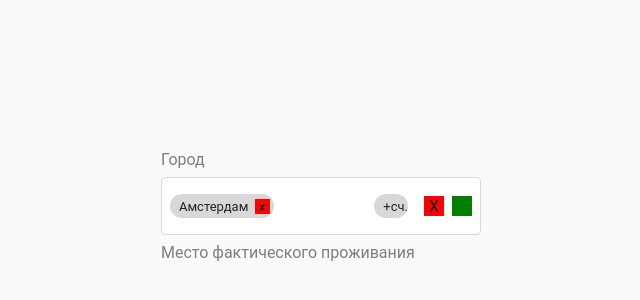
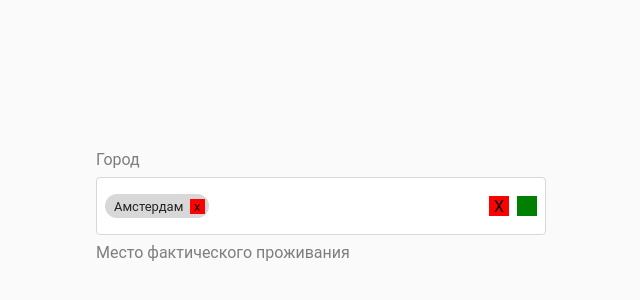
Before and after one commit to Alexey25041991/select-multiSelect, a React (Create React App) app: page / in a window 1280 px wide. Shown: the part 50-350 px from the top of the page, without its empty margins (319-959 px from the left). Built offline with nearby package versions, Linux system fonts and the light colour scheme.

Commit message:
After lesson 2

```diff
--- a/src/App.tsx
+++ b/src/App.tsx
@@ -51,18 +51,20 @@ const App = () => {
 
         <AppWrapper>
           <MySelect
+            width={450}
             options={options}
-            value={'Amsterdam'}
-            isMulti
-          //   disabled={options[1].checked ? true : false}
-          //   clearable={options[0].checked ? true : false}
-          //   error={options[2].checked ? true : false}
-          //   label={options[3].checked ? '' : 'Город'}
-          //   placeholder={options[4].checked ? '' : 'Выберите из списка'}
-          //   additionalText={options[5].checked ? 'Место фактического проживания' : ''}
+            initialValue={'Amsterdam'}
+            // isMulti
+            // disabled={options[1].checked ? true : false}
+            // clearable={options[0].checked ? true : false}
+            // error={options[2].checked ? true : false}
+            // label={options[3].checked ? '' : 'Город'}
+            // placeholder={options[4].checked ? '' : 'Выберите из списка'}
+            // additionalText={options[5].checked ? 'Место фактического проживания' : ''}
           />
         </AppWrapper>
       </div>
+
       {/* <div>
         <div>
           <div
--- /dev/null
+++ b/src/components/MySelect/ChipItem.tsx
@@ -0,0 +1,38 @@
+import React, { useCallback } from 'react';
+
+import { IChipItemProps } from 'types';
+import {
+  ChipItemWrapper, CloseIconContainer, CloseSolidIcon
+} from './styled';
+
+
+
+const ChipItem: React.FC<IChipItemProps> = ({
+  children, value,
+  currentMultiValue,
+  setCurrentMultiValue,
+  ...restProps
+}) => {
+  const handleRemoveChipClick = useCallback((e) => {
+    e.stopPropagation();
+    setCurrentMultiValue(currentMultiValue.filter((opt: any) => opt.value !== e.target.dataset.value));
+  }, [ currentMultiValue, setCurrentMultiValue ]);
+
+
+  return (
+    <ChipItemWrapper {...restProps}>
+      {children}
+
+      <CloseIconContainer>
+        <CloseSolidIcon
+          onClick={handleRemoveChipClick}
+          data-value={value}
+        >
+          x
+        </CloseSolidIcon>
+      </CloseIconContainer>
+    </ChipItemWrapper>
+  );
+};
+
+export default ChipItem;
--- a/src/components/MySelect/MySelect.tsx
+++ b/src/components/MySelect/MySelect.tsx
@@ -1,15 +1,28 @@
-import React, { useState, useCallback } from 'react';
+import React, { useState, useCallback, useRef, useEffect } from 'react';
+
+import ChipItem from './ChipItem';
 import { ISelectProps, ISelectItem } from 'types';
-import { SelectWrapper, OptionWrapper, OptionContent, CurrentValue, IndicatorsContainerWrapper, ArrowDownIcon, CloseIcon, SelectContainer, Label, AdditionalText, Checkbox, ValueContainerWrapper, ChipItem, ChipItemChecbox, CloseIconContainer, CloseSolidIcon} from './styled';
+import {
+  SelectWrapper, OptionWrapper, OptionContent,
+  CurrentValue, IndicatorsContainerWrapper,
+  ArrowDownIcon, CloseIcon, SelectContainer,
+  Label, AdditionalText, Checkbox, ValueContainerWrapper,
+} from './styled';
+
+
+// Поиск нужной опции среди всех
+const findOption: any = (options: ISelectItem[], value: string) => {
+  return options.filter(opt => opt.value === value)[0];
+};
 
 
 const MySelect: React.FC<ISelectProps> = ({
-  width, options, value
+  width, options, initialValue
 }) => {
-  const findOption = (options: ISelectItem[], value: string) => {
-    return options.filter(opt => opt.value === value)[0];
-  };
+  const valueContainerWrapperRef = useRef();
 
+
+  // Дропдаун открыт/закрыт
 
   const [ opened, setOpened ] = useState<boolean>(false);
 
@@ -18,12 +31,48 @@ const MySelect: React.FC<ISelectProps> = ({
   }, []);
 
 
-  const [ currentValue, setCurrentValue ] = useState<string>(value!);
+  // Текущее значение для multi-селекта
+
+  const [ currentMultiValue, setCurrentMultiValue ] = useState<ISelectItem[]>([ findOption(options, initialValue!) ]);
+
+  const handleRemoveAllClick = useCallback((e) => {
+    e.stopPropagation();
+    setCurrentMultiValue([]);
+  }, []);
 
   const handleOptionClick = useCallback((e) => {
-    setCurrentValue(e.target.dataset.value);
-    setOpened(false);
-  }, []);
+    e.persist();
+
+    if (!findOption(currentMultiValue, e.target.dataset.value)) {
+      setCurrentMultiValue(
+        (currentMultiValue) => [ ...currentMultiValue, findOption(options, e.target.dataset.value) ]
+      );
+    } else {
+      setCurrentMultiValue(
+        (currentMultiValue) => currentMultiValue.filter((opt: any) => opt.value !== e.target.dataset.value)
+      );
+    };
+  }, [ currentMultiValue, options ]);
+
+  useEffect(() => {
+    const availableSpace = (width || 150) - 65;
+
+    const wrapperNode: any = valueContainerWrapperRef.current;
+
+    if (wrapperNode) {
+      const nodesArr = Array.prototype.slice.call(wrapperNode.childNodes ? wrapperNode.childNodes : []);
+      let occupiedWidth = 0;
+
+      nodesArr.map((chip: any) => {
+        if (chip.dataset.isChip) {
+          occupiedWidth += Math.round(chip.getBoundingClientRect().width);
+        };
+      });
+
+      console.log('occupiedWidth', occupiedWidth)
+      console.log('diff', availableSpace - occupiedWidth)
+    };
+  });
 
 
   return (
@@ -34,30 +83,35 @@ const MySelect: React.FC<ISelectProps> = ({
 
       <SelectContainer>
         <CurrentValue onClick={handleSelectWrapperClick}>
-          <ValueContainerWrapper>
-            <ChipItem>
-              {currentValue ? findOption(options, currentValue).label : 'Не выбрано'}
+          <ValueContainerWrapper ref={valueContainerWrapperRef}>
+            {currentMultiValue.length
+              ? currentMultiValue.map(
+                  v => (
+                    <ChipItem
+                      key={v.value} value={v.value} data-is-chip
+                      currentMultiValue={currentMultiValue}
+                      setCurrentMultiValue={setCurrentMultiValue}
+                    >
+                      {findOption(options, v.value).label}
+                    </ChipItem>
+                  )
+                )
+              : <span>Не выбрано</span>
+            }
 
-              <CloseIconContainer>
-                <CloseSolidIcon>x</CloseSolidIcon>
-              </CloseIconContainer>
-            </ChipItem>
-            <ChipItemChecbox>+сч.</ChipItemChecbox>
+            {/* <ChipItemChecbox>+сч.</ChipItemChecbox> */}
           </ValueContainerWrapper>
 
           <IndicatorsContainerWrapper>
             <CloseIcon
+              onClick={handleRemoveAllClick}
               menuIsOpen={opened}
               disabled={false}
-              // width={30}
-              // height={30}
             >X</CloseIcon>
 
             <ArrowDownIcon
               menuIsOpen={opened}
               disabled={false}
-              // width={30}
-              // height={30}
             />
           </IndicatorsContainerWrapper>
         </CurrentValue>
@@ -71,8 +125,8 @@ const MySelect: React.FC<ISelectProps> = ({
                   data-value={value}
                   onClick={handleOptionClick}
                 >
-                  <Checkbox>
-                    <input type='checkbox' />
+                  <Checkbox style={{ pointerEvents: 'none' }}>
+                    <input type='checkbox' checked={!!findOption(currentMultiValue, value)} readOnly />
                   </Checkbox>
 
                   {label}
--- a/src/components/MySelect/styled.ts
+++ b/src/components/MySelect/styled.tsx
@@ -1,3 +1,4 @@
+import React, { forwardRef } from 'react';
 import styled, { css } from 'styled-components';
 // import {ShortArrowDownOutlineIcon} from '../Icons/ShortArrowDownOutlineIcon';
 // import {CloseOutlineIcon} from '../Icons/CloseOutlineIcon';
@@ -64,8 +65,14 @@ export const CurrentValue = styled.div`
   // padding-left: 12px;
 `;
 
-export const ValueContainerWrapper= styled.div`
-align-items: center;
+export const ValueContainerWrapper = styled(forwardRef((props: any, ref: any) => {
+  return (
+    <div ref={ref} {...props}>
+      {props.children}
+    </div>
+  );
+}))`
+  align-items: center;
   box-sizing: border-box;
   display: flex;
   flex: 1;
@@ -75,7 +82,7 @@ align-items: center;
   margin: 0 8px !important;
 `;
 
-export const ChipItem= styled.div`
+export const ChipItemWrapper = styled.div`
   position: relative;
   box-sizing: border-box;
   max-width: 400px;
@@ -90,7 +97,7 @@ export const ChipItem= styled.div`
   align-items: center;
 `;
 
-export const ChipItemChecbox= styled.div`
+export const ChipItemChecbox = styled.div`
   position: absolute;
   box-sizing: border-box;
   max-width: 400px;
@@ -106,24 +113,28 @@ export const ChipItemChecbox= styled.div`
   right: 0;
 `;
 
-export const CloseIconContainer= styled.div`
+export const CloseIconContainer = styled.div`
   display: flex;
   align-items: center;
   justify-content: center;
   height: 24px;
   width: 24px;
   border-radius: 50%;
+  cursor: pointer;
   margin-left: 2px;
+
   &:hover {
     background-color: #D8D8D8;
     outline: none;
     cursor: 'default';
   }
+
   &:focus {
     outline: none;
     border: none;
     background-color: #D8D8D8;
   }
+
   &:active {
     outline: none;
     border: none;
@@ -131,7 +142,7 @@ export const CloseIconContainer= styled.div`
   }
 `;
 
-export const CloseSolidIcon= styled.div`
+export const CloseSolidIcon = styled.div`
   background-color: red;
   width: 15px;
   height: 15px;
```
Also changed, not shown: src/types.ts (+7 -1 lines), 1 other file (tests, documents, lock files or other folders).
